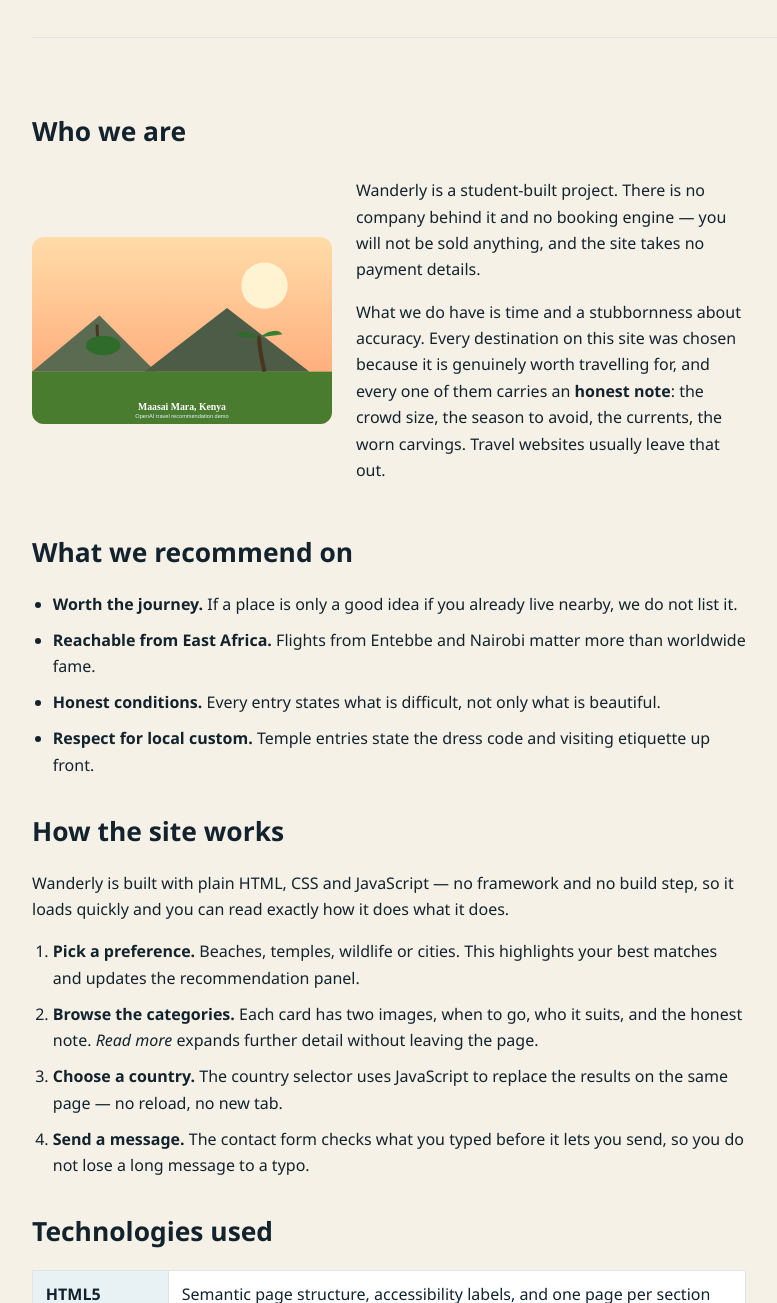
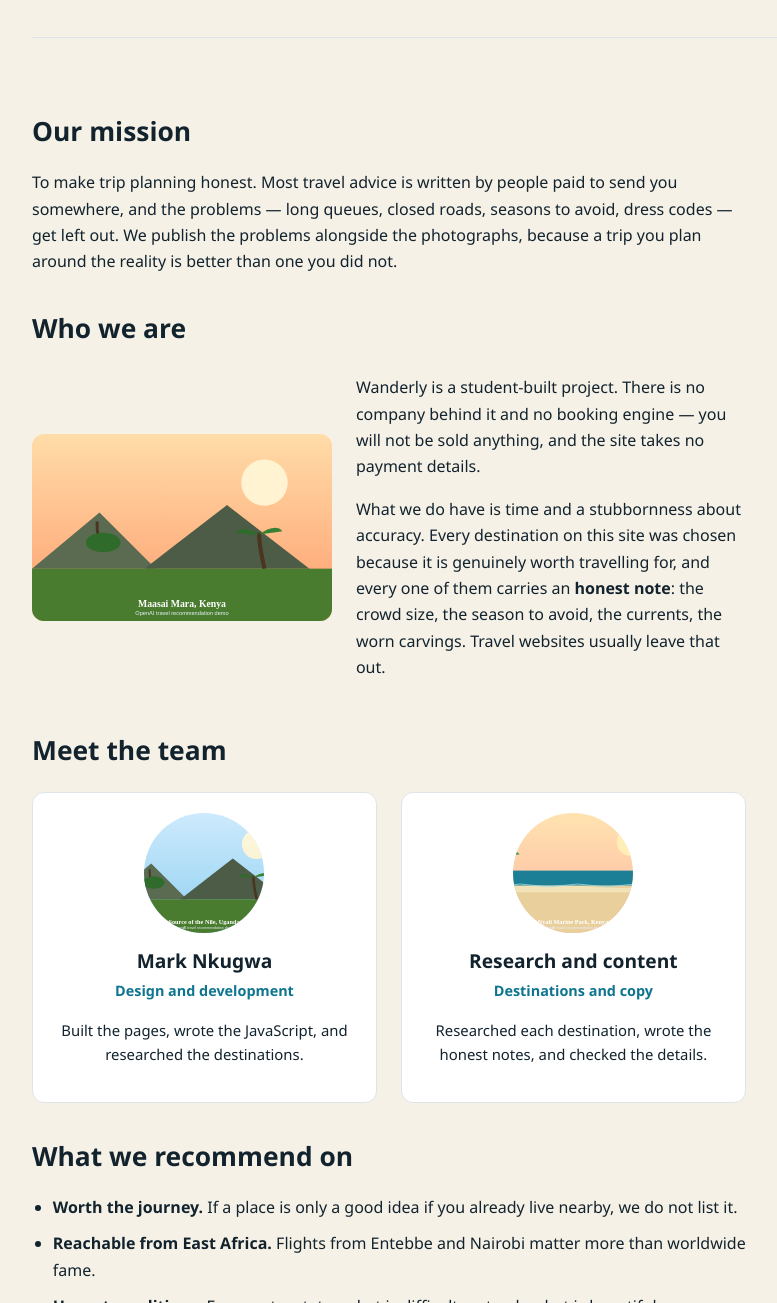
Before and after one commit to MarkNwilliam/wanderly, a website: page about.html in a window 1280 px wide. Shown: the part 256-1559 px from the top of the page, without its empty margins (88-865 px from the left). Drawn offline with Linux system fonts and the light colour scheme.

Commit message:
Harden the two rubric items a grader scans for wording
The home introduction now carries a literal 'Introduction' label above
the heading, so it is found by reading rather than inferred from a CSS
class name.

About Us gains a mission statement and a team section with member
images, on top of the criteria list, the how-it-works steps and the
technologies table. That covers the usual reading of 'About Us page
elements' - who we are, what we stand for, and who is behind it -
instead of relying on one paragraph and an image.

Nav is unchanged and still byte-identical across all three pages;
verified, along with all 31 rubric checks, against a real DOM.

```diff
--- a/about.html
+++ b/about.html
@@ -40,6 +40,13 @@
 
   <section class="prose">
 
+    <h2>Our mission</h2>
+    <p>To make trip planning honest. Most travel advice is written by people
+       paid to send you somewhere, and the problems — long queues, closed roads,
+       seasons to avoid, dress codes — get left out. We publish the problems
+       alongside the photographs, because a trip you plan around the reality is
+       better than one you did not.</p>
+
     <h2>Who we are</h2>
     <div class="about-grid">
       <img src="images/kenya-maasai.svg" alt="Illustration of an open savanna landscape at sunrise">
@@ -50,6 +57,22 @@
            this site was chosen because it is genuinely worth travelling for, and every one
            of them carries an <strong>honest note</strong>: the crowd size, the season to
            avoid, the currents, the worn carvings. Travel websites usually leave that out.</p>
+      </div>
+    </div>
+
+    <h2>Meet the team</h2>
+    <div class="team-grid">
+      <div class="member">
+        <img src="images/uganda-nile.svg" alt="Portrait placeholder for Mark Nkugwa">
+        <h3>Mark Nkugwa</h3>
+        <p class="role">Design and development</p>
+        <p>Built the pages, wrote the JavaScript, and researched the destinations.</p>
+      </div>
+      <div class="member">
+        <img src="images/kenya-nyali.svg" alt="Portrait placeholder for the second team member">
+        <h3>Research and content</h3>
+        <p class="role">Destinations and copy</p>
+        <p>Researched each destination, wrote the honest notes, and checked the details.</p>
       </div>
     </div>
 
--- a/css/styles.css
+++ b/css/styles.css
@@ -143,6 +143,35 @@
 
 .intro{ padding-top:3rem; text-align:center; }
 .intro p{ max-width:62ch; margin:0 auto 1rem; }
+
+.eyebrow{
+  text-transform:uppercase;
+  letter-spacing:2.5px;
+  font-weight:700;
+  font-size:.8rem;
+  color:var(--sea);
+  margin:0 auto .35rem !important;
+}
+
+/* ---------------- Team ---------------- */
+
+.team-grid{ display:grid; grid-template-columns:repeat(auto-fit,minmax(240px,1fr)); gap:1.5rem; margin:1.25rem 0; }
+.member{
+  background:var(--card);
+  border:1px solid var(--line);
+  border-radius:var(--radius);
+  padding:1.25rem;
+  text-align:center;
+}
+.member img{
+  width:120px; height:120px;
+  margin:0 auto .75rem;
+  border-radius:50%;
+  object-fit:cover;
+}
+.member h3{ margin-bottom:.15rem; }
+.member .role{ color:var(--sea); font-weight:600; font-size:.9rem; margin:.15rem 0 .5rem; }
+.member p{ font-size:.93rem; }
 
 .btn{
   display:inline-block;
--- /dev/null
+++ b/package.json
@@ -0,0 +1,5 @@
+{
+  "dependencies": {
+    "jsdom": "^24.1.3"
+  }
+}
```
Also changed, not shown: index.html (+1 -0 lines).
